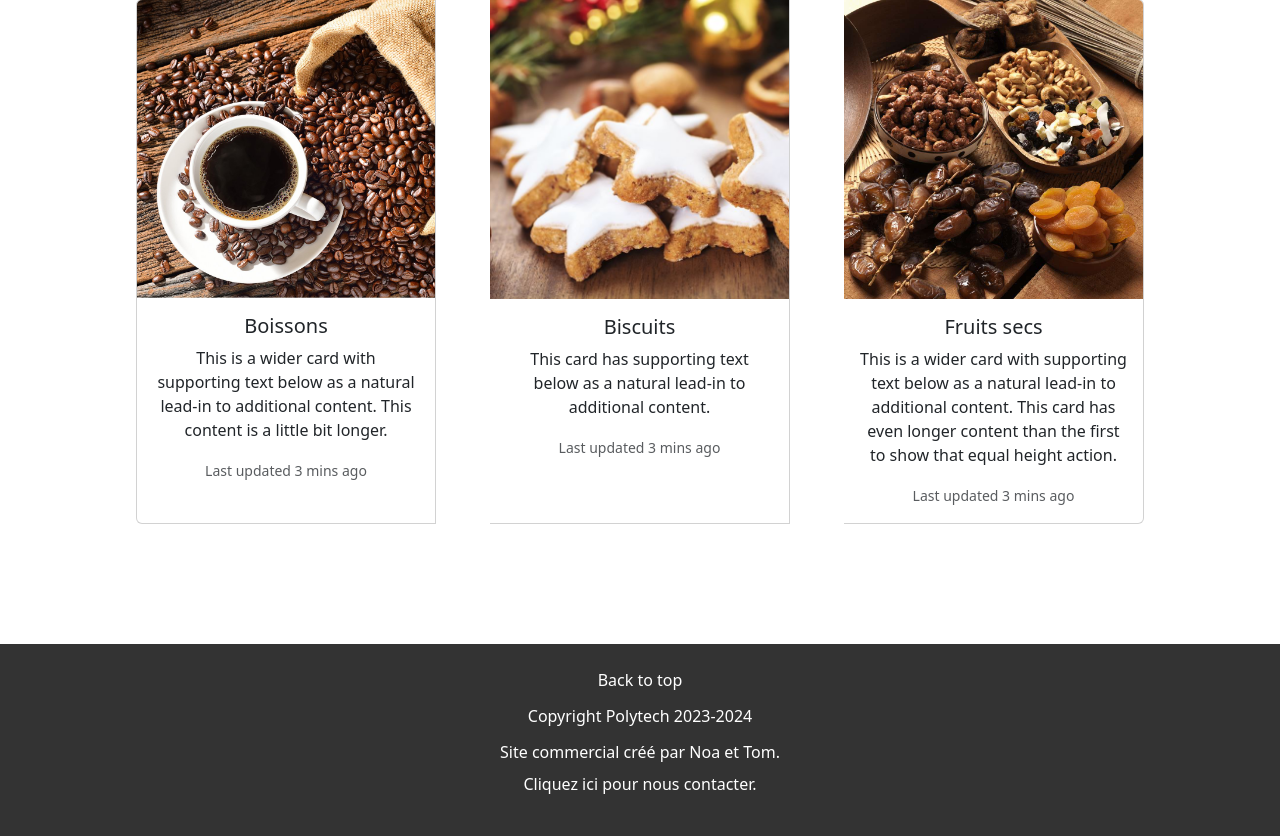
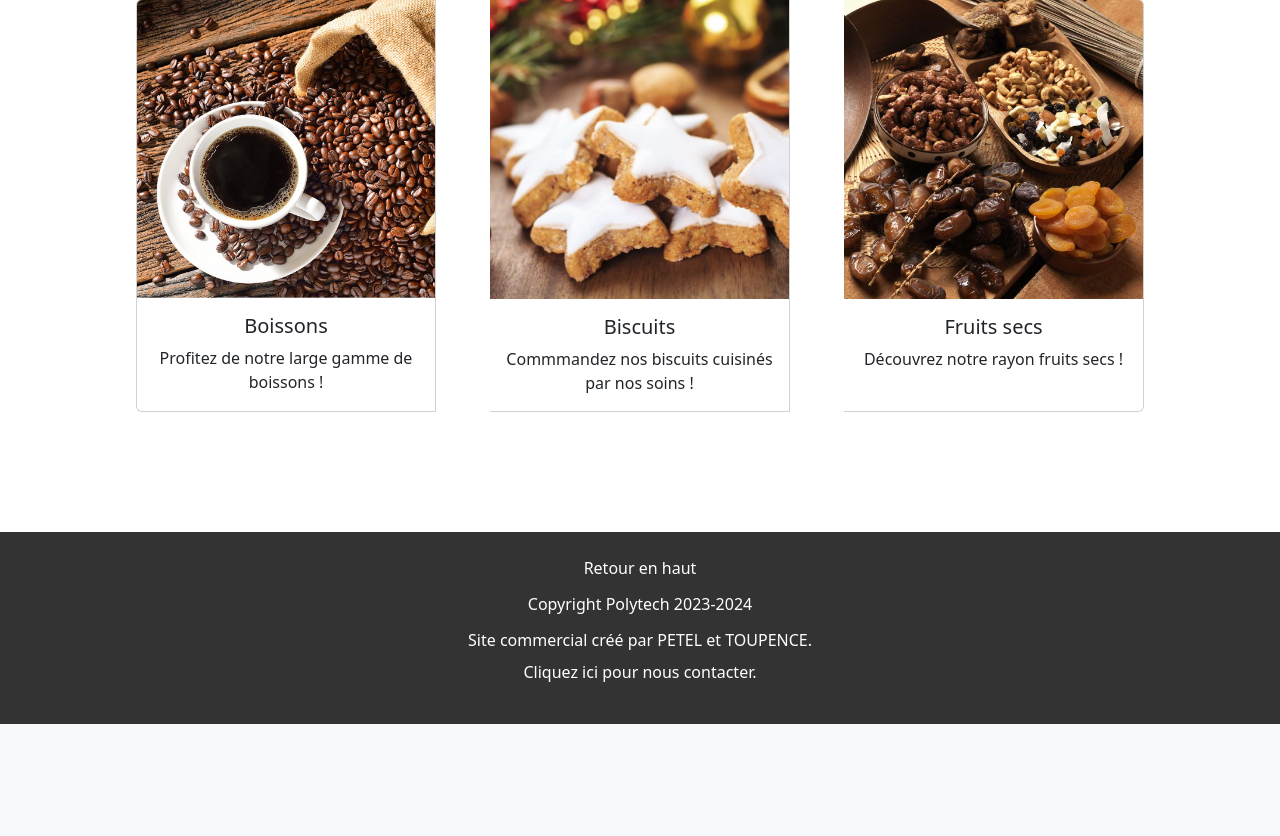
Before and after one commit to Freedqumm/php_project, a PHP site: page / in a window 1280 px wide. Shown: the part 321-1157 px from the top of the page. After the commit the page ends 1045 px from the top, so only its background shows below. Run offline with PHP 8.4, Linux system fonts and the light colour scheme.

Commit message:
Connexion et inscription fonctionnelles

```diff
--- a/controller/BuyController.php
+++ b/controller/BuyController.php
@@ -11,7 +11,12 @@ class BuyController
     {
         $product = getProduct($id);
 
-        echo $twig->render('buy.twig', ['product' => $product]);
+        session_start();
+        if (isset($_SESSION['user'])) {
+            echo $twig->render('buy.twig', ['user' => $_SESSION['user'], 'product' => $product]);
+        } else {
+            echo $twig->render('buy.twig', ['product' => $product]);
+        }
     }
 
 }
--- a/controller/CustomerController.php
+++ b/controller/CustomerController.php
@@ -6,7 +6,6 @@ class CustomerController
 {
     public function __construct()
     {
-        session_start();
     }
 
     public function showRegistrationForm($twig)
@@ -19,7 +18,7 @@ class CustomerController
         $nom = $_POST['nom'];
         $prenom = $_POST['prenom'];
         $email = $_POST['email'];
-        $password = password_hash($_POST['password'], PASSWORD_DEFAULT);
+        $password = $_POST['password'];
         $numero = $_POST['numero'];
         $code_postal = $_POST['code_postal'];
         $ville = $_POST['ville'];
@@ -35,26 +34,35 @@ class CustomerController
     {
         $email = $_POST['email'];
         $password = $_POST['password'];
+        $password = sha1($password);
 
         $userModel = new UserModel();
         $user = $userModel->getCustomerByEmail($email);
 
-        if ($user || password_verify($password, $user['password'])) {
-            $_SESSION['user_id'] = $user['id'];
-            $_SESSION['is_user_authenticated'] = true;
-            header('Location: ../public/?page=default');
-            exit();
+        if (!empty($user)) {
+            echo "Utilisateur trouvé : ";
+            var_dump($user);
+            if ($password == $user['password']) {
+                session_start();
+                $_SESSION['user'] = $user;
+                header('Location: ../public/?page=default');
+                exit();
+            } else {
+                echo "Mot de passe incorrect. Voici ce que tu as entré : $password";
+            }
         } else {
-            echo "Identifiants invalides.";
+            echo "Utilisateur non trouvé.";
         }
     }
 
+
+
     public function processLogout()
     {
-        // Détruire la session
+        session_start();
+
         session_destroy();
 
-        // Rediriger vers la page d'accueil (ou une autre page après la déconnexion)
         header('Location: ../public/?page=default');
         exit();
     }
--- a/controller/ProductsController.php
+++ b/controller/ProductsController.php
@@ -7,20 +7,36 @@ class ProductsController
     {
 
     }
+
     public function render($twig, $type)
     {
-        switch($type){
+        switch ($type) {
             case 'biscuits':
                 $products = getBiscuits();
-                echo $twig->render('Products.twig', ['products' => $products]);
+                session_start();
+                if (isset($_SESSION['user'])) {
+                    echo $twig->render('Products.twig', ['user' => $_SESSION['user'], 'products' => $products]);
+                } else {
+                    echo $twig->render('Products.twig', ['products' => $products]);
+                }
                 break;
             case 'boissons':
                 $products = getBoissons();
-                echo $twig->render('Products.twig', ['products' => $products]);
+                session_start();
+                if (isset($_SESSION['user'])) {
+                    echo $twig->render('Products.twig', ['user' => $_SESSION['user'], 'products' => $products]);
+                } else {
+                    echo $twig->render('Products.twig', ['products' => $products]);
+                }
                 break;
             case 'fruits':
                 $products = getFruits();
-                echo $twig->render('Products.twig', ['products' => $products]);
+                session_start();
+                if (isset($_SESSION['user'])) {
+                    echo $twig->render('Products.twig', ['user' => $_SESSION['user'], 'products' => $products]);
+                } else {
+                    echo $twig->render('Products.twig', ['products' => $products]);
+                }
                 break;
             default:
                 echo $twig->render('error.twig');
--- a/controller/Router.php
+++ b/controller/Router.php
@@ -63,12 +63,12 @@ class Router
                         $this->ctrlCustomer->processLogin();
                         break;
 
-                    case 'Logout':
+                    case 'logout':
                         $this->ctrlCustomer->processLogout();
                         break;
 
                     default:
-                        $this->ctrlProducts->render($this->twig, $_GET['page']);
+                        $this->ctrlProducts->render($this->twig, $_GET['page'] );
                 }
             } else {
                 $this->ctrlWelcome->render($this->twig);
--- a/controller/WelcomeController.php
+++ b/controller/WelcomeController.php
@@ -7,10 +7,15 @@ class WelcomeController
     {
 
     }
+
     public function render($twig)
     {
-
-        echo $twig->render('accueil.twig');
+        session_start();
+        if (isset($_SESSION['user'])) {
+            echo $twig->render('accueil.twig', ['user' => $_SESSION['user']]);
+        } else {
+            echo $twig->render('accueil.twig');
+        }
     }
 
 }
--- a/model/UserModel.php
+++ b/model/UserModel.php
@@ -4,6 +4,7 @@ class UserModel
     public function saveCustomer($nom, $prenom, $email, $password, $numero, $code_postal, $ville)
     {
         $registered = 1;
+        $password = sha1($password);
         $pdo = new PDO('mysql:host=localhost;dbname=web4shop;charset=utf8',
             'root');
         $stmt = $pdo->prepare("INSERT INTO customers (surname, forname, email, password, phone, postcode, ville, registered) VALUES (?, ?, ?, ?, ?, ?, ?, ?)");
--- /dev/null
+++ b/model/dump.php
@@ -0,0 +1,2 @@
+<?php
+print_r(isset($_SESSION['user']));
--- a/view/accueil.twig
+++ b/view/accueil.twig
@@ -23,30 +23,22 @@
 					<img src="../public/images/cafeGrain.jpg" class="card-img-top" alt="CafeGrain">
 					<div class="card-body">
 						<h5 class="card-title">Boissons</h5>
-						<p class="card-text">This is a wider card with supporting text below as a natural lead-in to additional content. This content is a little bit longer.</p>
-						<p class="card-text">
-							<small class="text-body-secondary">Last updated 3 mins ago</small>
-						</p>
+						<p class="card-text">Profitez de notre large gamme de boissons !</p>
 					</div>
 				</a>
 				<a href="?page=biscuits" class="card clickable-card">
 					<img src="../public/images/biscuitsCannelle.jpg" class="card-img-top" alt="Biscuit">
 					<div class="card-body">
 						<h5 class="card-title">Biscuits</h5>
-						<p class="card-text">This card has supporting text below as a natural lead-in to additional content.</p>
-						<p class="card-text">
-							<small class="text-body-secondary">Last updated 3 mins ago</small>
-						</p>
+						<p class="card-text">Commmandez nos biscuits cuisinés par nos soins !</p>
 					</div>
 				</a>
 				<a href="?page=fruits" class="card clickable-card">
 					<img src="../public/images/plateauFruitsSecs.jpg" class="card-img-top" alt="Fruit sec">
 					<div class="card-body">
 						<h5 class="card-title">Fruits secs</h5>
-						<p class="card-text">This is a wider card with supporting text below as a natural lead-in to additional content. This card has even longer content than the first to show that equal height action.</p>
-						<p class="card-text">
-							<small class="text-body-secondary">Last updated 3 mins ago</small>
-						</p>
+						<p class="card-text">Découvrez notre rayon fruits secs !</p>
+
 					</div>
 				</a>
 			</div>
--- a/view/layout.twig
+++ b/view/layout.twig
@@ -28,12 +28,11 @@
 
             <div class="offcanvas-body">
                 <ul class="navbar-nav justify-content-end flex-grow-1 pe-3">
-                    {% if is_user_authenticated %}
-                        <h2>Bonjour mec</h2>
-                        <form action="?=Logout" method="post" class="nav-item">
+                    {% if user is defined and user %}
+                        <h4>Bonjour, {{ user.forname }} {{ user.surname }}.</h4>
+                        <form action="?page=logout" method="post" class="nav-item">
                             <button type="submit" class="nav-link active">Déconnexion</button></form>
                     {% else %}
-                        <li class="nav-item dropdown">
                             <a class="nav-link dropdown-toggle" role="button" data-bs-toggle="dropdown"
                                aria-expanded="false">
                                 Connexion
@@ -96,10 +95,10 @@
 <footer class="site-footer">
     <div class="container1">
         <p class="float mb-1">
-            <a href="#">Back to top</a>
+            <a href="#">Retour en haut</a>
         </p>
         <p class="mb-1"> Copyright Polytech 2023-2024</p>
-        <p class="mb-0">Site commercial créé par Noa et Tom.</p>
+        <p class="mb-0">Site commercial créé par PETEL et TOUPENCE.</p>
         <p><a href="/"> Cliquez ici pour nous contacter.</a></p>
     </div>
 </footer>
```
